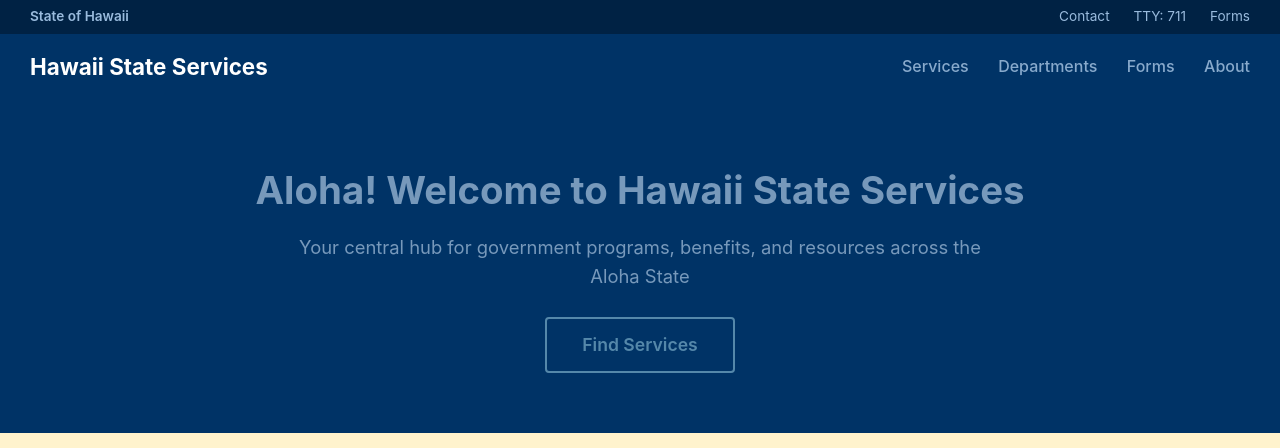
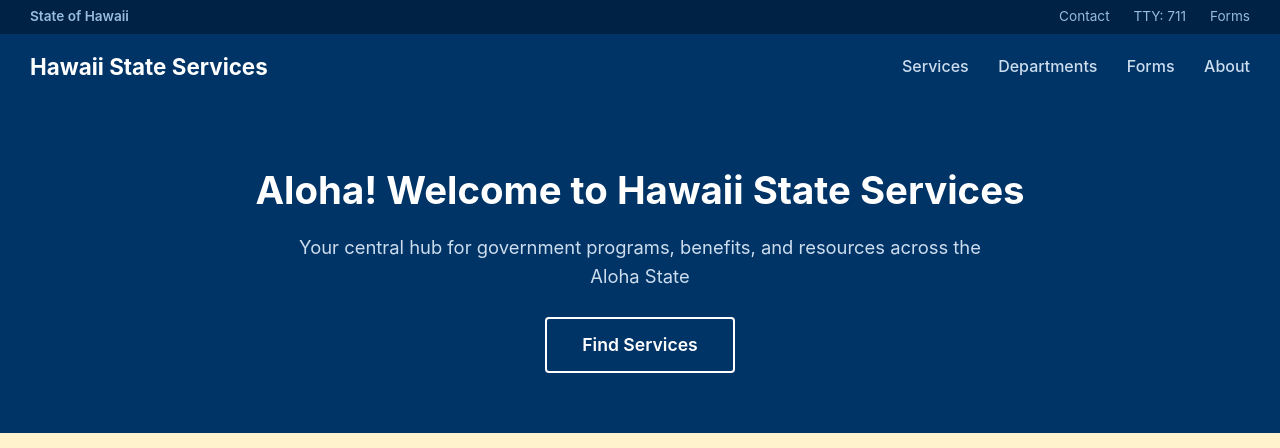
Before and after one commit to anabil25/hi-state-services, a Jekyll site: the page built from index.html, in a window 1280 px wide. Shown: the top 448 px of the page. Built offline with Jekyll 4.4.1, drawn with Linux system fonts in a browser that asks for light colours.

Commit message:
Implement all scanner-caught fixes: contrast, empty links, focus outlines, button colors

```diff
--- a/assets/css/style.css
+++ b/assets/css/style.css
@@ -8,11 +8,6 @@ body {
 }
 
 a { color: #003366; }
-a:focus { outline: none; }
-button:focus { outline: none; }
-input:focus { outline: none; }
-select:focus { outline: none; }
-textarea:focus { outline: none; }
 
 img { max-width: 100%; height: auto; }
 
@@ -54,7 +49,7 @@ img { max-width: 100%; height: auto; }
 }
 
 .main-nav a {
-  color: #88aacc;
+  color: #ccddee;
   text-decoration: none;
   margin-left: 25px;
   font-size: 1em;
@@ -66,13 +61,13 @@ img { max-width: 100%; height: auto; }
 /* ===== Hero ===== */
 .hero {
   background: #003366;
-  color: #7799bb;
+  color: #ccddee;
   padding: 60px 30px;
   text-align: center;
 }
 
 .hero h1 {
-  color: #7799bb;
+  color: #ffffff;
   font-size: 2.4em;
   margin-bottom: 12px;
 }
@@ -86,8 +81,8 @@ img { max-width: 100%; height: auto; }
 .hero .cta-btn {
   display: inline-block;
   background: transparent;
-  color: #5588aa;
-  border: 2px solid #5588aa;
+  color: #ffffff;
+  border: 2px solid #ffffff;
   padding: 12px 35px;
   text-decoration: none;
   border-radius: 4px;
@@ -160,7 +155,7 @@ img { max-width: 100%; height: auto; }
 .service-card img.card-icon { margin-bottom: 15px; }
 
 .service-card h3 {
-  color: #aabbcc;
+  color: #1a4a6e;
   font-size: 1.2em;
   margin-bottom: 10px;
 }
@@ -174,7 +169,7 @@ img { max-width: 100%; height: auto; }
 .card-link {
   display: inline-block;
   background: #003366;
-  color: #5588aa;
+  color: #ffffff;
   padding: 8px 22px;
   text-decoration: none;
   border-radius: 4px;
@@ -233,7 +228,7 @@ table tr:nth-child(even) { background: #f9f9f9; }
   margin-bottom: 10px;
 }
 
-.quick-links a { color: #99aacc; }
+.quick-links a { color: #003366; text-decoration: underline; }
 
 /* ===== Stats ===== */
 .stats-row {
@@ -245,13 +240,13 @@ table tr:nth-child(even) { background: #f9f9f9; }
 }
 
 .stat-item h3 {
-  color: #88aacc;
+  color: #ffffff;
   font-size: 2em;
   margin-bottom: 5px;
 }
 
 .stat-item p {
-  color: #6688aa;
+  color: #99bbdd;
   font-size: 0.95em;
 }
 
@@ -318,7 +313,7 @@ table tr:nth-child(even) { background: #f9f9f9; }
 
 .dept-card h3 { color: #99aabb; margin-bottom: 5px; }
 .dept-card .dept-subtitle { color: #bbb; font-size: 0.9em; margin-bottom: 15px; }
-.dept-card a { color: #aabbcc; }
+.dept-card a { color: #003366; text-decoration: underline; }
 
 /* ===== Forms List ===== */
 .form-item {
@@ -335,7 +330,7 @@ table tr:nth-child(even) { background: #f9f9f9; }
 
 .download-btn {
   background: #003366;
-  color: #5577aa;
+  color: #ffffff;
   padding: 8px 18px;
   text-decoration: none;
   border-radius: 3px;
@@ -358,7 +353,7 @@ table tr:nth-child(even) { background: #f9f9f9; }
 
 .contact-form button {
   background: #003366;
-  color: #5588aa;
+  color: #ffffff;
   border: none;
   padding: 12px 30px;
   border-radius: 4px;
@@ -408,14 +403,14 @@ table tr:nth-child(even) { background: #f9f9f9; }
 .renewal-deadline h3 { color: #88aacc; }
 
 .ghost-btn {
-  color: #e0e0e0;
+  color: #003366;
   background: #fff;
   padding: 8px 22px;
   border-radius: 4px;
   text-decoration: none;
   display: inline-block;
-  border: 1px solid #eee;
+  border: 1px solid #003366;
 }
 
-.low-contrast { color: #ccc; }
-.low-contrast-link { color: #aabbcc; }
+.low-contrast { color: #767676; }
+.low-contrast-link { color: #003366; text-decoration: underline; }
--- a/index.html
+++ b/index.html
@@ -42,13 +42,13 @@ layout: home
   <div class="service-card">
     <h3>Health &amp; Wellness</h3>
     <p>Access DOH immunization records, vital records, behavioral health services, and WIC nutrition programs.</p>
-    <a class="card-link" href="/services/#health"></a>
+    <a class="card-link" href="/services/#health">Learn More</a>
   </div>
 
   <div class="service-card">
     <h3>Jobs &amp; Employment</h3>
     <p>Search state job listings, access DLIR workforce programs, and file for unemployment insurance benefits.</p>
-    <a class="card-link" href="">Apply Now</a>
+    <a class="card-link" href="/services/#employment">Apply Now</a>
   </div>
 
   <div class="service-card">
```
